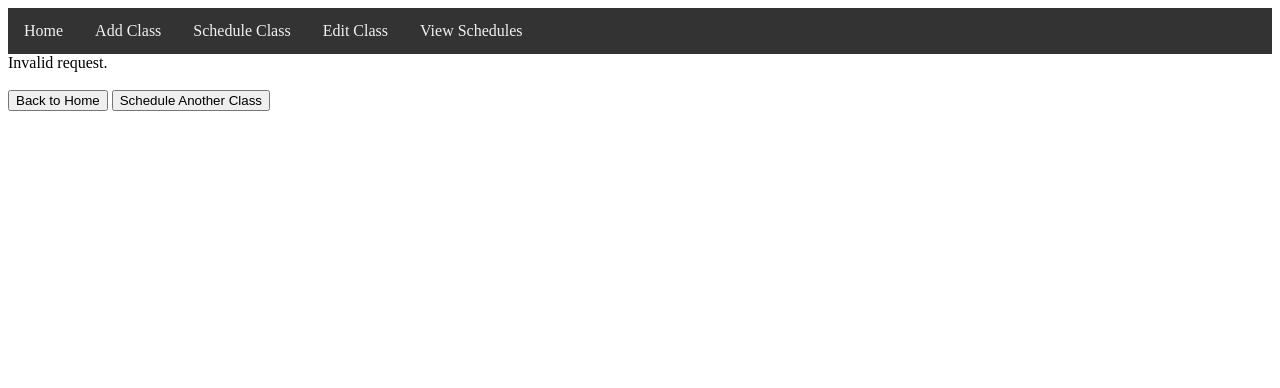
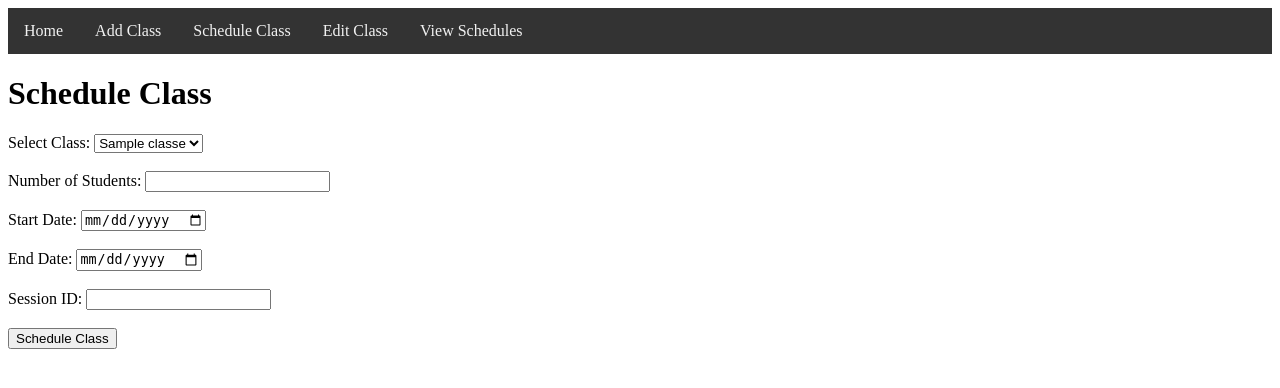
Before and after one commit to ProDataMan/LabSetup, a PHP site: page /add_schedule.php in a window 1280 px wide. Shown: the top 388 px of the page. Run offline with PHP 8.4, Linux system fonts and the light colour scheme; tables that the repository leaves empty hold one stand-in row (values such as "Sample post").

Commit message:
schedule

```diff
--- a/add_schedule.php
+++ b/add_schedule.php
@@ -1,39 +1,46 @@
 <!-- /var/www/html/add_schedule.php -->
+<!DOCTYPE html>
+<html lang="en">
+<head>
+    <meta charset="UTF-8">
+    <title>Schedule Class</title>
+</head>
+<body>
     <?php include 'navigation.php'; ?>
+    <h1>Schedule Class</h1>
+    <form action="schedule.php" method="post">
+        <label for="class">Select Class:</label>
+        <select name="class_id" id="class_id">
             <?php
-if ($_SERVER['REQUEST_METHOD'] == 'POST') {
-    $class_id = $_POST['class_id'];
-    $num_students = $_POST['num_students'];
-    $start_date = $_POST['start_date'];
-    $end_date = $_POST['end_date'];
-    $session_id = $_POST['session_id'];
-
-    // Enable error reporting
-    error_reporting(E_ALL);
-    ini_set('display_errors', 1);
-
-    // Connect to the database
             $conn = new mysqli('localhost', 'instructor', 'password', 'aws_instructor');
             if ($conn->connect_error) {
                 die("Connection failed: " . $conn->connect_error);
             }
-
-    // Insert the schedule into the schedule table
-    $stmt = $conn->prepare("INSERT INTO schedule (class_id, num_students, start_date, end_date, session_id) VALUES (?, ?, ?, ?, ?)");
-    $stmt->bind_param("iisss", $class_id, $num_students, $start_date, $end_date, $session_id);
-    if ($stmt->execute()) {
-        echo "Class scheduled successfully.";
+            $result = $conn->query("SELECT id, class_name FROM classes");
+            if ($result->num_rows > 0) {
+                while ($row = $result->fetch_assoc()) {
+                    echo "<option value='" . $row['id'] . "'>" . htmlspecialchars($row['class_name'], ENT_QUOTES, 'UTF-8') . "</option>";
+                }
             } else {
-        echo "Error: " . $stmt->error;
+                echo "<option value=''>No classes available</option>";
             }
-
-    // Close connections
-    $stmt->close();
             $conn->close();
-} else {
-    echo "Invalid request.";
-}
             ?>
+        </select>
         <br><br>
-<a href="index.php"><button>Back to Home</button></a>
-<a href="add_schedule.html"><button>Schedule Another Class</button></a>
+        <label for="num_students">Number of Students:</label>
+        <input type="number" id="num_students" name="num_students" min="1" required>
+        <br><br>
+        <label for="start_date">Start Date:</label>
+        <input type="date" id="start_date" name="start_date" required>
+        <br><br>
+        <label for="end_date">End Date:</label>
+        <input type="date" id="end_date" name="end_date" required>
+        <br><br>
+        <label for="session_id">Session ID:</label>
+        <input type="text" id="session_id" name="session_id" required>
+        <br><br>
+        <input type="submit" value="Schedule Class">
+    </form>
+</body>
+</html>
--- a/navigation.php
+++ b/navigation.php
@@ -27,7 +27,7 @@
     <nav>
         <a href="index.php">Home</a>
         <a href="add_class.php">Add Class</a>
-        <a href="add_schedule.html">Schedule Class</a>
+        <a href="add_schedule.php">Schedule Class</a>
         <a href="edit_class.php">Edit Class</a>
         <a href="view_schedules.php">View Schedules</a>
     </nav>
```
Also changed, not shown: schedule.php (+5 -3 lines). Lines whose indentation alone changed are shown as unchanged.
